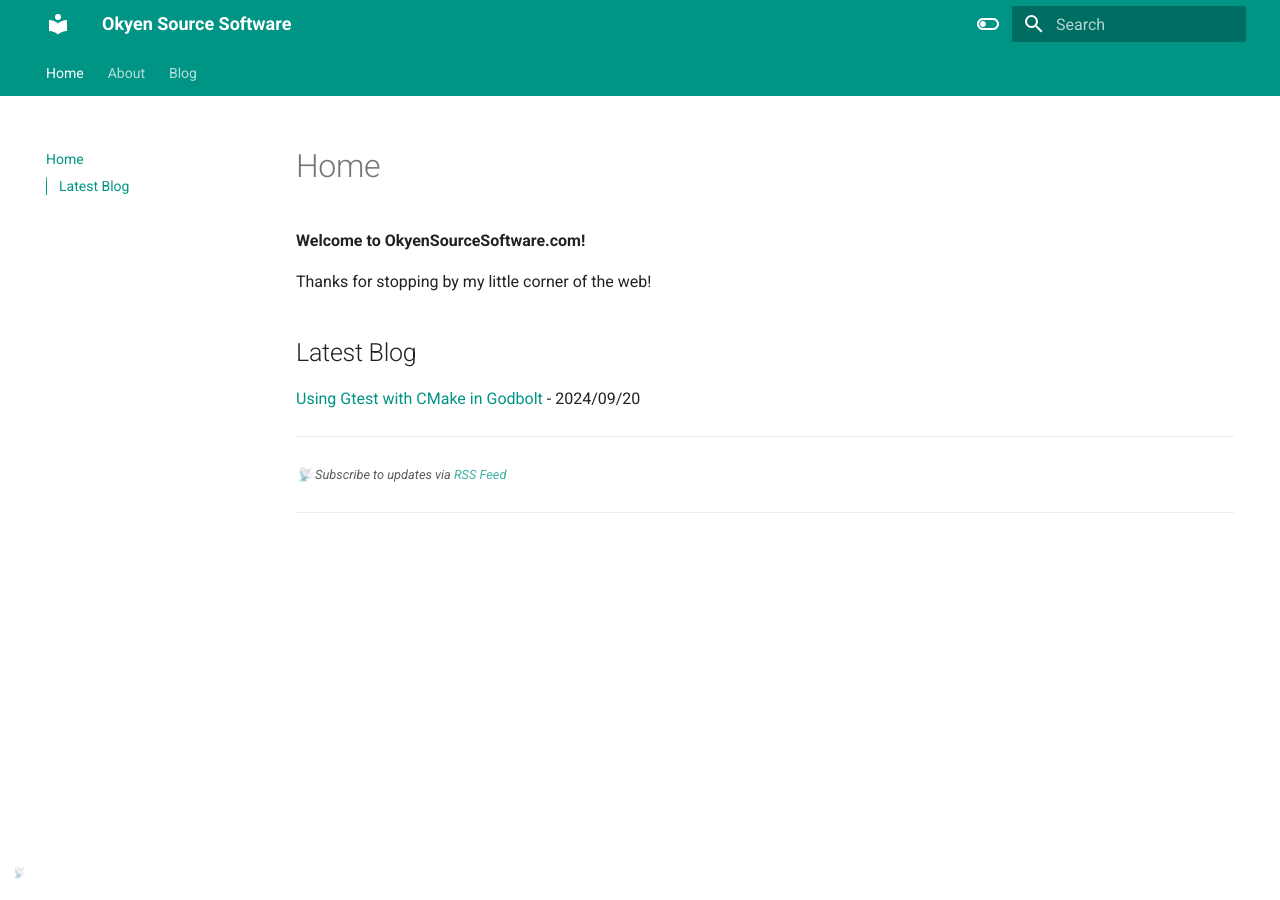
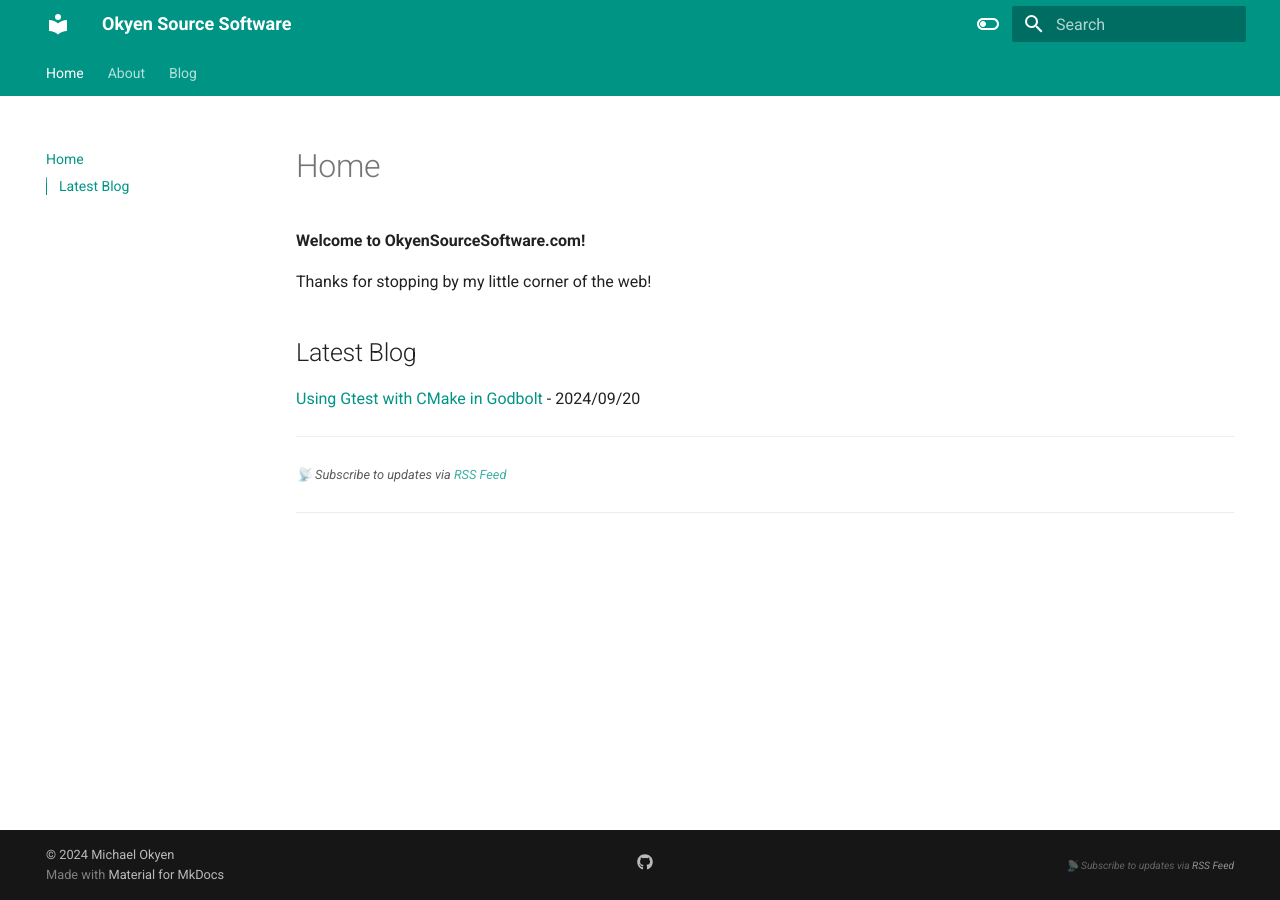
Before and after one commit to mokyen/okyensourcesoftware, an MkDocs documentation site: the page built from docs/index.md, in a window 1280 px wide. Built offline with MkDocs 1.6.1 and Material for MkDocs 9.7.7, drawn with Linux system fonts in a browser that asks for light colours.

Commit message:
Update footer.html

```diff
--- a/overrides/partials/footer.html
+++ b/overrides/partials/footer.html
@@ -1,17 +1,37 @@
+<footer class="md-footer">
+  <div class="md-footer-meta md-typeset">
+    <div class="md-footer-meta__inner md-grid">
       {% if config.copyright %}
         <div class="md-copyright">
           <div class="md-copyright__highlight">
             {{ config.copyright }}
           </div>
-  {% if config.extra.generator == false %}
+
           Made with
           <a href="https://squidfunk.github.io/mkdocs-material/" target="_blank" rel="noopener">
             Material for MkDocs
           </a>
+        </div>
       {% endif %}
+
+      {% if config.extra.social %}
+        <div class="md-social">
+          {% for social in config.extra.social %}
+            {% set title = social.name %}
+            {% if not title and "//" in social.link %}
+              {% set _,url = social.link.split("//") %}
+              {% set title = url.split("/")[0] %}
+            {% endif %}
+            <a href="{{ social.link }}" target="_blank" rel="noopener" title="{{ title | e }}" class="md-social__link">
+              {% include ".icons/" ~ social.icon ~ ".svg" %}
+            </a>
+          {% endfor %}
         </div>
       {% endif %}
 
       <div class="md-copyright">
         <p><small><em>📡 Subscribe to updates via <a href="/feed_rss_created.xml">RSS Feed</a></em></small></p>
       </div>
+    </div>
+  </div>
+</footer>
```
Lines whose indentation alone changed are shown as unchanged.
